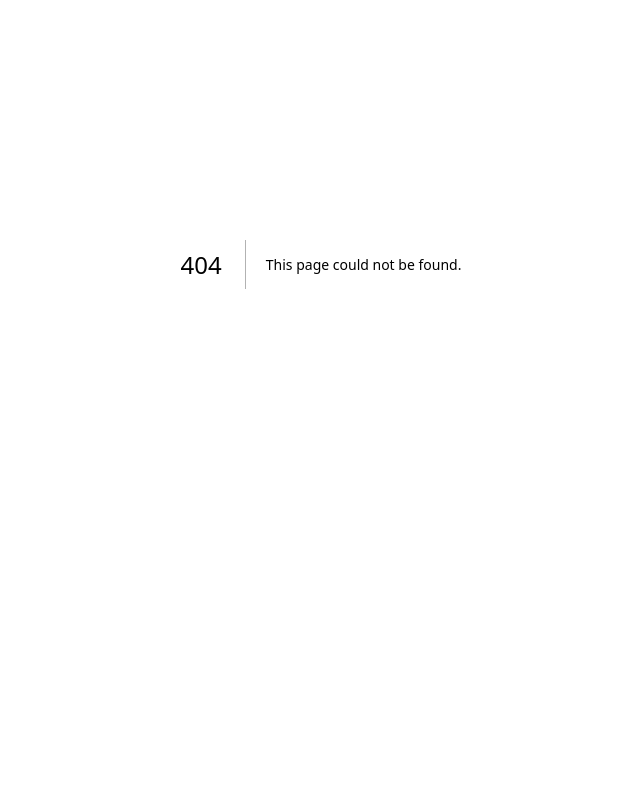
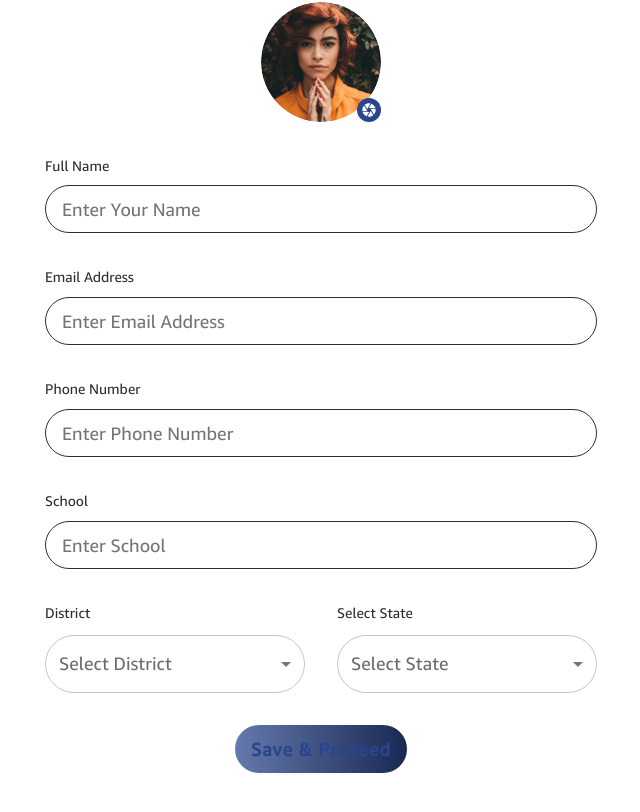
Before and after one commit to navgurukul/c4ca, a Next.js app: page /teacher/profile in a window 1280 px wide. Before the commit this address had no page. Shown: the part 216-1028 px from the top of the page, without its empty margins (319-959 px from the left). Before the commit the page ends 880 px from the top, so only its background shows below. Built offline with nearby package versions, Linux system fonts and the light colour scheme; a web font is replaced by a local one.

Commit message:
code merged

```diff
--- a/components/forms/ProfileForm.jsx
+++ b/components/forms/ProfileForm.jsx
@@ -148,7 +148,7 @@ const ProfileForm = () => {
               <Typography variant="ButtonLarge">Save Profile</Typography>
             </Link>
           ) : (
-            <Link href="/dashboard">
+            <Link href="/teacher/add-team">
               <Typography variant="ButtonLarge">Save & Proceed</Typography>
             </Link>
           )}
--- a/components/forms/Team.jsx
+++ b/components/forms/Team.jsx
@@ -11,6 +11,7 @@ import { breakpoints } from "@/theme/constant";
 import SelectControl from "./SelectControl";
 import { useEffect, useState } from "react";
 import stateDistrict from "../../data/state.json";
+import Link from "next/link";
 
 const Team = () => {
   const isMobile = useMediaQuery("(max-width:" + breakpoints.values.sm + "px)");
@@ -105,6 +106,7 @@ const Team = () => {
         <Button className="Button" color="primary">
           Back
         </Button>
+        <Link href="/teacher">
           <Button
             className="Button"
             color="primary"
@@ -113,6 +115,7 @@ const Team = () => {
           >
             Add Team
           </Button>
+        </Link>
       </Box>
     </Container>
   );
--- /dev/null
+++ b/pages/teacher/add-team/index.js
@@ -0,0 +1,3 @@
+import Team from "@/components/forms/Team";
+
+export default Team;
--- a/pages/login/index.js
+++ b/pages/teacher/login/index.js
@@ -2,6 +2,7 @@ import { useEffect } from "react";
 import { Box, Container, Typography } from "@mui/material";
 import { GoogleBtn } from "@/styles/style";
 import axios from "axios";
+import Link from "next/link";
 
 const LoginPage = () => {
   const CLIENT_ID = process.env.NEXT_PUBLIC_GOOGLE_CLIENT_ID;
@@ -99,12 +100,14 @@ const LoginPage = () => {
             <Typography variant="body1" align="center" color="text.primary">
               Continue to C4CA
             </Typography>
+            <Link href={"/teacher/profile"}>
             <GoogleBtn onClick={handleLoginSuccess}>
               <img src="/Google.svg" />
               <Typography variant="ButtonLarge" color="text.primary">
                 Login with Google
               </Typography>
             </GoogleBtn>
+            </Link>
           </Box>
         </Box>
       </Container>
```
Also changed, not shown: pages/student/team-profile.js (renamed from pages/dashboard/student/team-profile.js), pages/teacher/index.js (renamed from pages/dashboard/teacher/index.js), pages/teacher/profile/index.js (renamed from pages/profile/index.js), pages/teacher/profile/profile-update.js (renamed from pages/profile/profile-update.js). Lines whose indentation alone changed are shown as unchanged.
